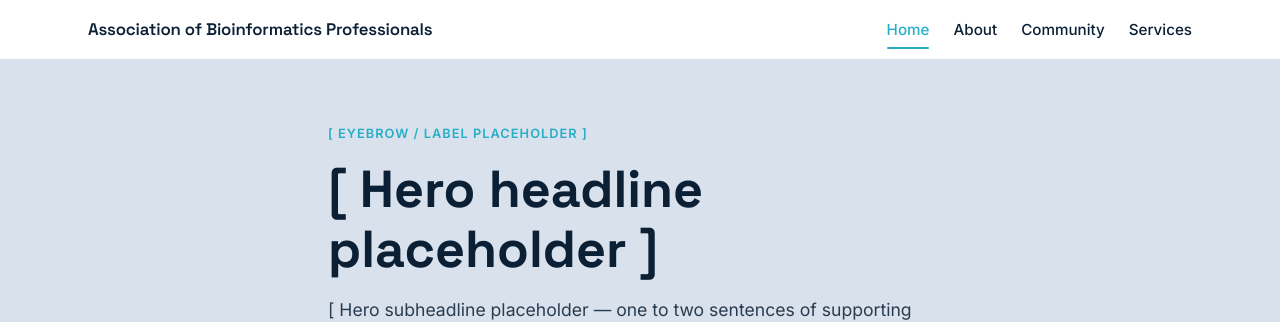
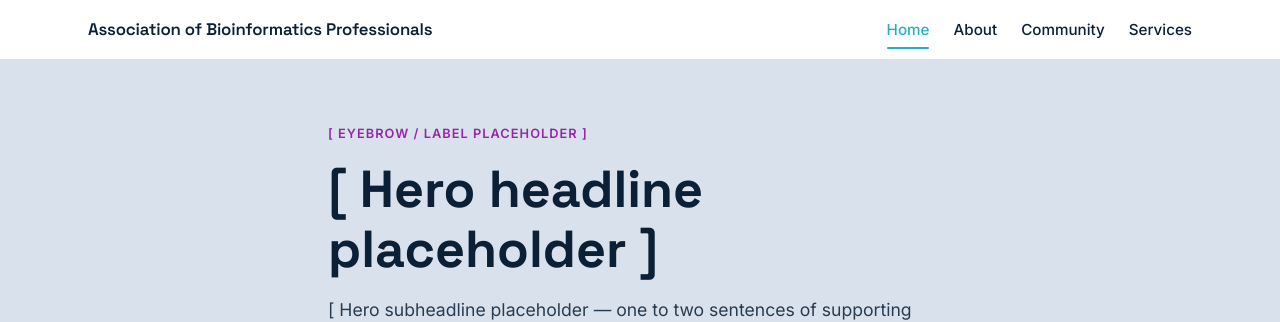
Before and after one commit to bioinfopro/bioinfopro-website-dev, a Jekyll site: the page built from src/index.md, in a window 1280 px wide. Shown: the top 322 px of the page. Built offline with Jekyll 4.4.1, drawn with Linux system fonts in a browser that asks for light colours.

Commit message:
minor style updates

```diff
--- a/src/assets/css/main.scss
+++ b/src/assets/css/main.scss
@@ -10,6 +10,9 @@
   --color-royal-orchid: #9525AA;
   --color-alice-blue: #D9E2EC;
   --color-white: #FFFFFF;
+
+  // Derived tint (not a core brand token) — light orchid wash for hover rings.
+  --color-royal-orchid-tint: #F4E4F7;
 
   --font-display: "Space Grotesk", "Helvetica Neue", Arial, sans-serif;
   --font-body: "Inter", "Helvetica Neue", Arial, sans-serif;
@@ -73,11 +76,15 @@ p {
 a {
   color: var(--color-pacific-blue);
   text-decoration: none;
-  transition: color var(--transition-fast);
+  transition: color var(--transition-fast), box-shadow var(--transition-fast);
 }
 
+// Hover keeps the link's own color and adds a ring instead of a color shift.
+// Thinner (2px) and flush (no offset) than the 3px offset focus-visible
+// outline below, so hover and keyboard focus stay visually distinct.
 a:hover {
-  color: var(--color-royal-orchid);
+  box-shadow: 0 0 0 2px var(--color-royal-orchid-tint);
+  border-radius: 2px;
 }
 
 img {
@@ -169,6 +176,7 @@ main {
 .wordmark:hover {
   color: var(--color-deep-blue);
   opacity: 0.75;
+  box-shadow: none;
 }
 
 .nav-links {
@@ -192,6 +200,7 @@ main {
 
 .nav-link:hover {
   color: var(--color-pacific-blue);
+  box-shadow: none;
 }
 
 .nav-link.is-active {
@@ -239,7 +248,7 @@ main {
   font-size: 0.8rem;
   letter-spacing: 0.08em;
   text-transform: uppercase;
-  color: var(--color-pacific-blue);
+  color: var(--color-royal-orchid);
   margin-bottom: var(--space-2);
 }
 
@@ -265,7 +274,7 @@ main {
   font-size: 0.95rem;
   padding: var(--space-2) var(--space-3);
   border-radius: var(--radius);
-  transition: background-color var(--transition-fast), color var(--transition-fast), transform var(--transition-fast);
+  transition: background-color var(--transition-fast), color var(--transition-fast), transform var(--transition-fast), box-shadow var(--transition-fast);
 }
 
 .btn-primary {
@@ -273,10 +282,10 @@ main {
   color: var(--color-white);
 }
 
+// Hover keeps the button's own color, lift stays, ring replaces the color shift.
 .btn-primary:hover {
-  background-color: var(--color-deep-blue);
-  color: var(--color-white);
   transform: translateY(-1px);
+  box-shadow: 0 0 0 2px var(--color-royal-orchid-tint);
 }
 
 @media (prefers-reduced-motion: reduce) {
@@ -342,7 +351,8 @@ main {
 }
 
 .card-link:hover {
-  color: var(--color-royal-orchid);
+  box-shadow: 0 0 0 2px var(--color-royal-orchid-tint);
+  border-radius: 2px;
 }
 
 // -----------------------------------------------------------------------
```
